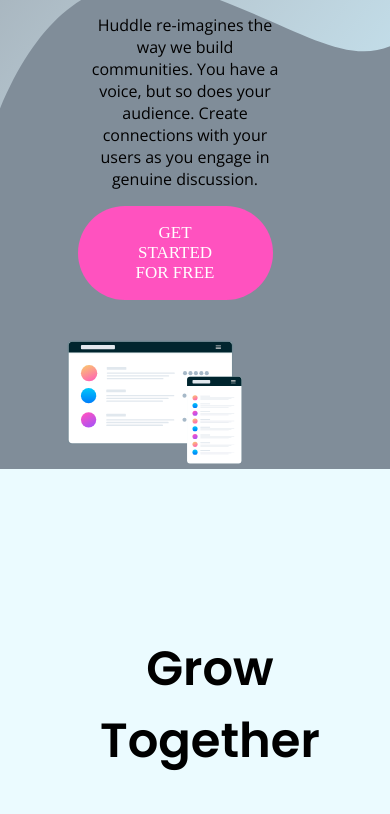
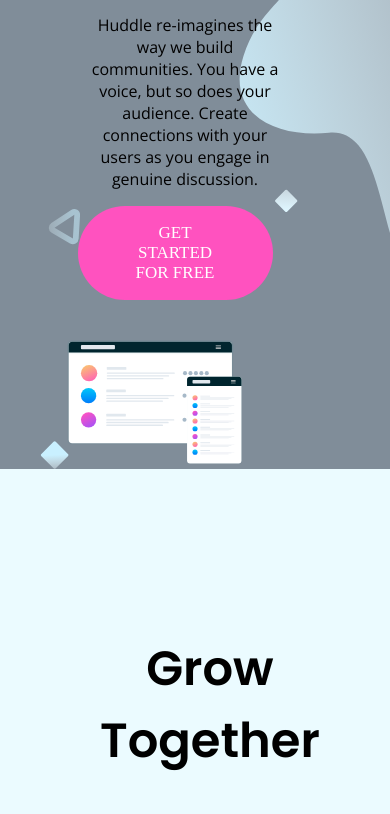
Before and after one commit to hanifanwary/Huddle-landing-page, a plain HTML site: page index.html in a window 390 px wide. Shown: the part 366-1180 px from the top of the page. Drawn offline with nearby package versions, Linux system fonts and the light colour scheme.

Commit message:
Update style.css

```diff
--- a/style.css
+++ b/style.css
@@ -337,6 +337,16 @@
 }
 
 @media (max-width: 768px) {
+
+    header {
+    max-width: 100vw;
+    background-image: url(images/bg-hero-mobile.svg);
+    background-repeat: no-repeat;
+    background-size: cover;
+    background-color: hsl(208, 11%, 55%);
+  }
+
+
   .container {
     max-width: 100vw;
     overflow-x: hidden;
```
